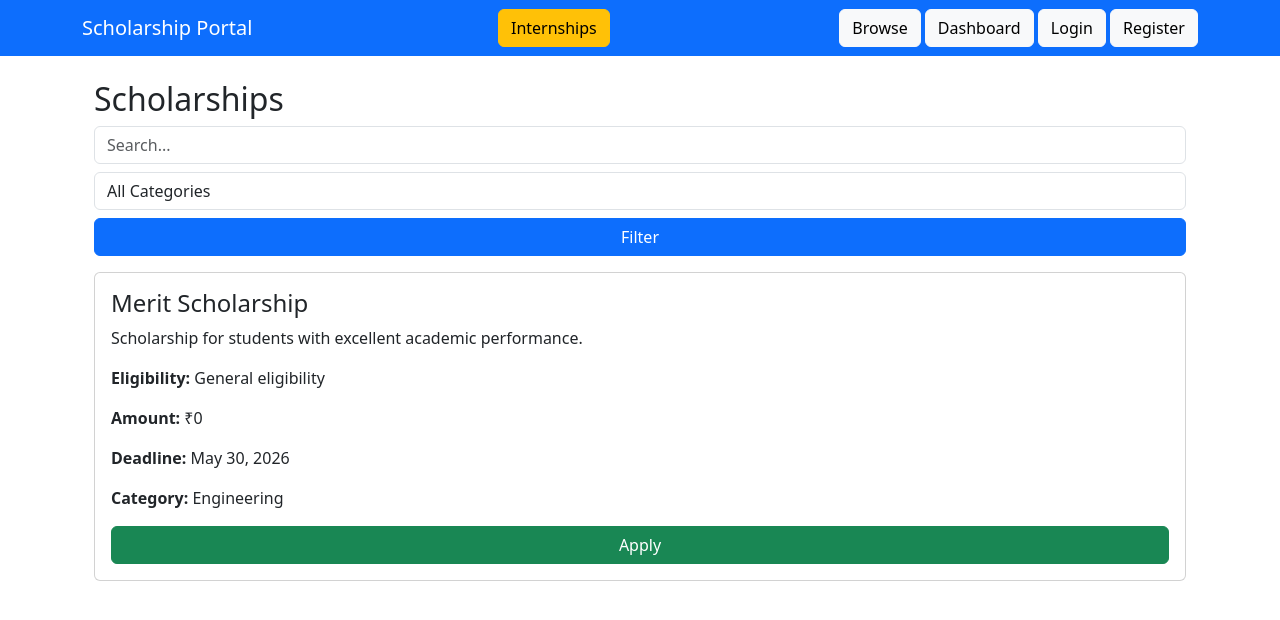
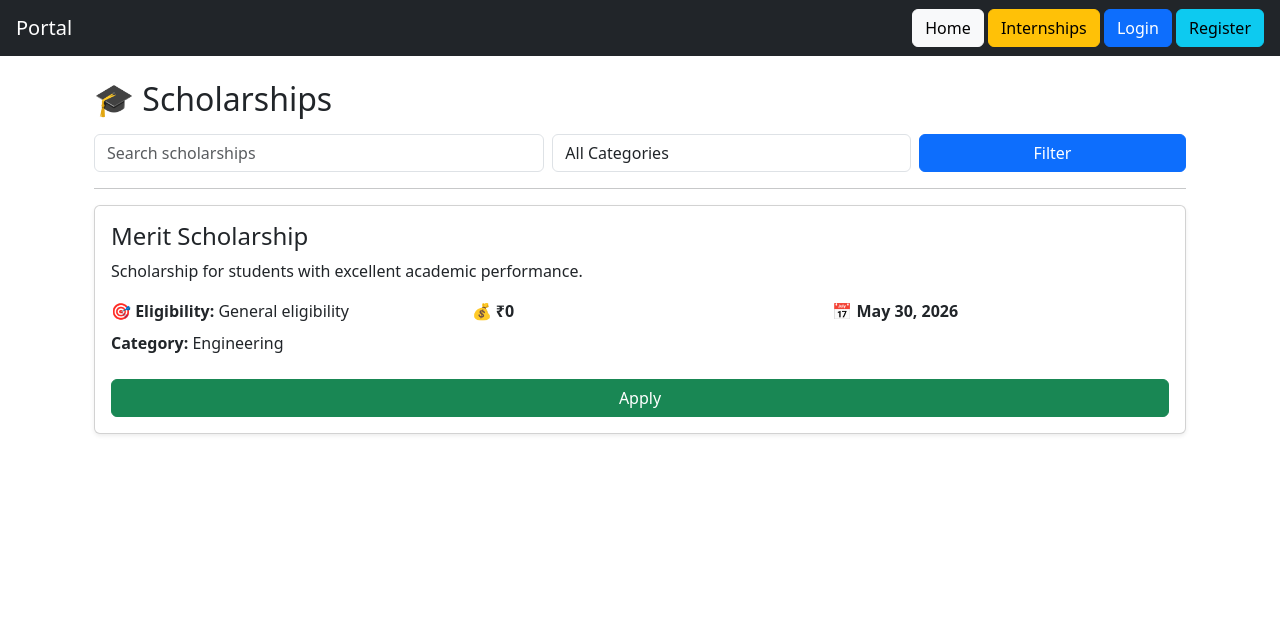
Before and after one commit to likhithar01/student_scholarship_portal, a Django app: page / in a window 1280 px wide. Shown: the top 620 px of the page. Run offline with Django 5.2, Linux system fonts and the light colour scheme; data comes from the database, SQL or seed files in the repository; both versions use the stored data as it was after the commit.

Commit message:
fix the changes

```diff
--- a/core/urls.py
+++ b/core/urls.py
@@ -1,9 +1,15 @@
 from django.contrib import admin
 from django.urls import path, include
+from users import views as user_views
 
 urlpatterns = [
     path('admin/', admin.site.urls),
 
-    # connect scholarships app
+    # AUTH
+    path('login/', user_views.login_view, name='login'),
+    path('register/', user_views.register_view, name='register'),
+    path('logout/', user_views.logout_view, name='logout'),
+
+    # APPS
     path('', include('scholarships.urls')),
 ]
--- a/requirements.txt
+++ b/requirements.txt
@@ -2,5 +2,5 @@ asgiref==3.11.1
 Django==6.0.2
 sqlparse==0.5.5
 tzdata==2025.3
-Django
-gunicorn
+gunicorn==21.2.0
+pandas==2.2.1
--- a/scholarships/models.py
+++ b/scholarships/models.py
@@ -4,11 +4,11 @@ from django.contrib.auth.models import User
 
 class Scholarship(models.Model):
     CATEGORY_CHOICES = [
-        ('Engineering', 'Engineering'),
-        ('Medical', 'Medical'),
-        ('Arts', 'Arts'),
+        ('AI', 'AI'),
+        ('Web', 'Web Development'),
+        ('Data', 'Data Science'),
+        ('Govt', 'Government'),
         ('Internship', 'Internship'),
-        ('Government', 'Government'),
     ]
 
     title = models.CharField(max_length=200)
@@ -16,9 +16,7 @@ class Scholarship(models.Model):
     eligibility = models.CharField(max_length=200, default="General")
     amount = models.IntegerField(default=0)
     deadline = models.DateField()
-
-    # ✅ NEW FIELD
-    category = models.CharField(max_length=50, choices=CATEGORY_CHOICES, default='Engineering')
+    category = models.CharField(max_length=50, choices=CATEGORY_CHOICES, default='AI')
 
     def __str__(self):
         return self.title
--- a/scholarships/templates/base.html
+++ b/scholarships/templates/base.html
@@ -1,29 +1,30 @@
 <!DOCTYPE html>
 <html>
 <head>
-<title>Student Scholarship Portal</title>
-<link href="https://cdn.jsdelivr.net/npm/bootstrap@5.3.2/dist/css/bootstrap.min.css" rel="stylesheet">
+    <title>Student Scholarship Portal</title>
+    <link href="https://cdn.jsdelivr.net/npm/bootstrap@5.3.0/dist/css/bootstrap.min.css" rel="stylesheet">
 </head>
 <body>
 
-<nav class="navbar navbar-dark bg-primary">
-<div class="container">
-<a class="navbar-brand" href="/">Scholarship Portal</a>
-<a href="/internships/" class="btn btn-warning">Internships</a>
+<nav class="navbar navbar-dark bg-dark px-3">
+    <a class="navbar-brand" href="/">Portal</a>
 
-<div>
-<a class="btn btn-light" href="/scholarships/">Browse</a>
-<a class="btn btn-light" href="/dashboard/">Dashboard</a>
-<a class="btn btn-light" href="/login/">Login</a>
-<a class="btn btn-light" href="/register/">Register</a>
-</div>
+    <div>
+        <a href="/" class="btn btn-light">Home</a>
+        <a href="/internships/" class="btn btn-warning">Internships</a>
 
-</div>
+        {% if user.is_authenticated %}
+            <a href="/dashboard/" class="btn btn-success">Dashboard</a>
+            <a href="/logout/" class="btn btn-danger">Logout</a>
+        {% else %}
+            <a href="/login/" class="btn btn-primary">Login</a>
+            <a href="/register/" class="btn btn-info">Register</a>
+        {% endif %}
+    </div>
 </nav>
 
 <div class="container mt-4">
-{% block content %}
-{% endblock %}
+    {% block content %}{% endblock %}
 </div>
 
 </body>
--- a/scholarships/templates/scholarships.html
+++ b/scholarships/templates/scholarships.html
@@ -1,21 +1,50 @@
 {% extends "base.html" %}
 {% block content %}
 
-<h2>Browse Scholarships</h2>
+<div class="container mt-4">
 
-<form method="GET">
-<input class="form-control" name="q" placeholder="Search scholarships">
-<button class="btn btn-primary mt-2">Search</button>
+<h2 class="mb-3">🎓 Scholarships</h2>
+
+<form method="GET" class="row g-2">
+    <div class="col-md-5">
+        <input class="form-control" name="q" placeholder="Search scholarships">
+    </div>
+
+    <div class="col-md-4">
+        <select class="form-control" name="category">
+            <option value="">All Categories</option>
+            <option value="AI">AI</option>
+            <option value="Web">Web Development</option>
+            <option value="Data">Data Science</option>
+            <option value="Govt">Government</option>
+            <option value="Internship">Internship</option>
+        </select>
+    </div>
+
+    <div class="col-md-3">
+        <button class="btn btn-primary w-100">Filter</button>
+    </div>
 </form>
 
+<hr>
+
 {% for s in scholarships %}
-<div class="card mt-3 p-3">
-<h4>{{ s.title }}</h4>
-<p>{{ s.description }}</p>
-<p>Eligibility: {{ s.eligibility }}</p>
-<p>Deadline: {{ s.deadline }}</p>
-<a href="/apply/{{ s.id }}/" class="btn btn-success">Apply</a>
+<div class="card shadow-sm mt-3 p-3">
+    <h4>{{ s.title }}</h4>
+    <p>{{ s.description }}</p>
+
+    <div class="row">
+        <div class="col"><b>🎯 Eligibility:</b> {{ s.eligibility }}</div>
+        <div class="col"><b>💰 ₹{{ s.amount }}</b></div>
+        <div class="col"><b>📅 {{ s.deadline }}</b></div>
+    </div>
+
+    <p class="mt-2"><b>Category:</b> {{ s.category }}</p>
+
+    <a href="/apply/{{ s.id }}/" class="btn btn-success mt-2">Apply</a>
 </div>
 {% endfor %}
 
+</div>
+
 {% endblock %}
--- a/scholarships/urls.py
+++ b/scholarships/urls.py
@@ -2,8 +2,8 @@ from django.urls import path
 from . import views
 
 urlpatterns = [
-    path('', views.home, name='home'),
+    path('', views.scholarships, name='scholarships'),
+    path('dashboard/', views.dashboard, name='dashboard'),
     path('apply/<int:id>/', views.apply, name='apply'),
-    path('dashboard/', views.dashboard, name='dashboard'),
     path('internships/', views.internships, name='internships'),
 ]
--- a/scholarships/views.py
+++ b/scholarships/views.py
@@ -1,59 +1,21 @@
 from django.shortcuts import render, redirect
 from .models import Scholarship, Application
 from django.contrib.auth.decorators import login_required
-from django.core.mail import send_mail
-from .ai_model import check_eligibility   # ✅ AI IMPORT
 
 
-# ✅ HOME PAGE
-def home(request):
-    query = request.GET.get('q')
-    category = request.GET.get('category')
-
-    scholarships = Scholarship.objects.all()
-
-    if query:
-        scholarships = scholarships.filter(title__icontains=query)
-
-    if category:
-        scholarships = scholarships.filter(category=category)
-
-    return render(request, 'home.html', {
-        'scholarships': scholarships
-    })
-
-# ✅ SCHOLARSHIPS LIST PAGE
 def scholarships(request):
-    query = request.GET.get('q', '')
-
-    if query:
-        scholarships_list = Scholarship.objects.filter(title__icontains=query)
-    else:
-        scholarships_list = Scholarship.objects.all()
-
-    return render(request, 'scholarships.html', {'scholarships': scholarships_list})
+    data = Scholarship.objects.all()
+    return render(request, 'scholarships.html', {'scholarships': data})
 
 
-# ✅ APPLY FUNCTION WITH AI 🔥
 @login_required
 def apply(request, id):
     scholarship = Scholarship.objects.get(id=id)
 
     if request.method == "POST":
-        # 👉 Get form data
         marks = int(request.POST.get('marks'))
         income = int(request.POST.get('income'))
 
-        # 🔥 AI CHECK
-        result = check_eligibility(marks, income)
-
-        if result == "Not Eligible":
-            return render(request, 'apply.html', {
-                'scholarship': scholarship,
-                'error': 'AI says you are not eligible'
-            })
-
-        # ✅ SAVE APPLICATION
         Application.objects.create(
             user=request.user,
             scholarship=scholarship,
@@ -61,27 +23,17 @@ def apply(request, id):
             income=income
         )
 
-        # (optional email)
-        send_mail(
-            'Application Submitted',
-            'Your scholarship application was submitted successfully.',
-            'from@example.com',
-            [request.user.email],
-            fail_silently=True,
-        )
-
         return redirect('dashboard')
 
     return render(request, 'apply.html', {'scholarship': scholarship})
 
 
-# ✅ DASHBOARD
 @login_required
 def dashboard(request):
-    applications = Application.objects.filter(user=request.user)
-    return render(request, 'dashboard.html', {'applications': applications})
+    apps = Application.objects.filter(user=request.user)
+    return render(request, 'dashboard.html', {'applications': apps})
+
 
 def internships(request):
-    from .models import Scholarship
-    internships = Scholarship.objects.filter(category="Internship")
-    return render(request, 'internships.html', {'internships': internships})
+    data = Scholarship.objects.filter(category="Internship")
+    return render(request, 'internships.html', {'internships': data})
```
Also changed, not shown: scholarships/templates/add_scholarship.html (added, +18 -0 lines), scholarships/templates/dashboard.html (+5 -13 lines), scholarships/templates/login.html (+6 -9 lines), scholarships/templates/register.html (+8 -22 lines), users/views.py (+20 -51 lines), db.sqlite3, scholarships/migrations/0010_alter_scholarship_category.py (added).
